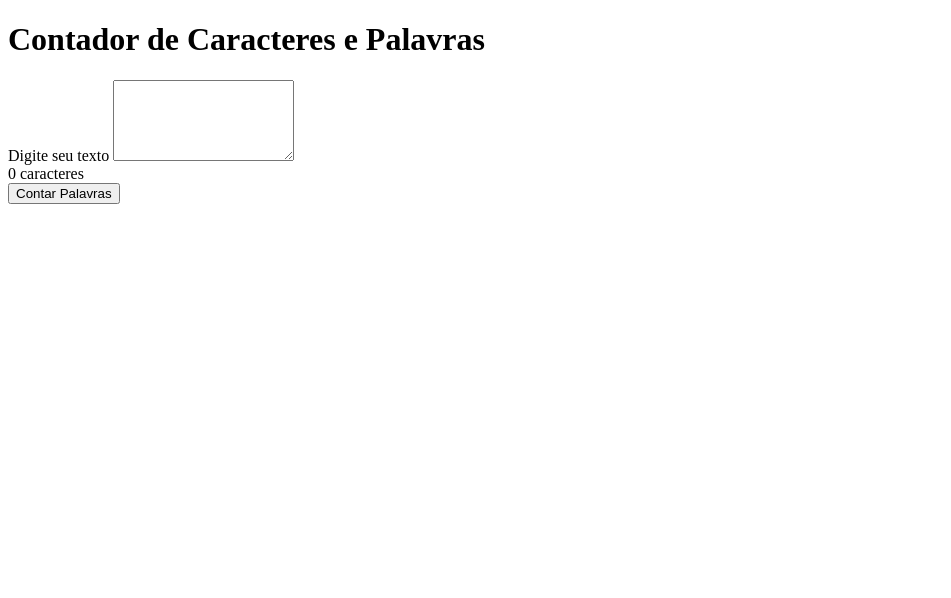
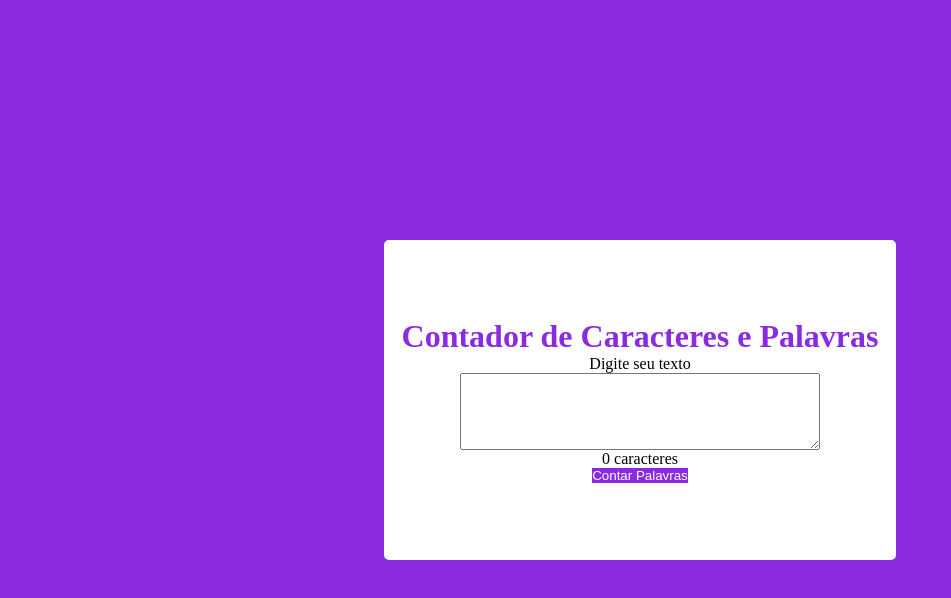
Before and after one commit to poeschkeh/DW-em-JS, a plain HTML site: page Projetos-DW-JS/ExContador-Caracteres/index.html in a window 1280 px wide. Both pictures are taken after a click on the button "Contar Palavras". Shown: the whole page, without its empty margins (0-951 px from the left). Drawn offline with Linux system fonts and the light colour scheme.

Commit message:
ataualizaçãoContador-Caracteres

```diff
--- a/Projetos-DW-JS/ExContador-Caracteres/index.html
+++ b/Projetos-DW-JS/ExContador-Caracteres/index.html
@@ -10,14 +10,15 @@
   </head>
   <body>
     <div class="container">
-      <h1>Contador de Caracteres e Palavras</h1>
 
       <div class="campos-container">
+        <h1>Contador de Caracteres e Palavras</h1>
+
         <label for="input">Digite seu texto</label>
         <textarea input-texto name="input" id="input" rows="5"></textarea>
+        <div txt-contador class="contador">0 caracteres</div>
+        <button btn-contar id="btn-contar">Contar Palavras</button>
       </div>
-      <div txt-contador class="contador">0 caracteres</div>
-      <button btn-contar id="btn-contar">Contar Palavras</button>
     </div>
   </body>
 </html>
--- a/Projetos-DW-JS/ExContador-Caracteres/script.js
+++ b/Projetos-DW-JS/ExContador-Caracteres/script.js
@@ -1,9 +1,23 @@
-const inputText = document.querySelector("(input-texto)")
-const btnContar = document.querySelector("(btn-contar)")
-const divContador = document.querySelector("(text-contador)")
+const inputTexto = document.querySelector("[input-texto]")
+const btnContar = document.querySelector("[btn-contar]")
+const divContador = document.querySelector("[text-contador]")
 
-function saudacao(){
-    console.log("Olá")
+let tipoContagem = "caracteres"
+
+function handleBtnContar(evento){
+    if (tipoContagem == "caracteres") {
+        evento.target.innerText = "Contar Palavras"
+        tipoContagem = "palavras"
+    } else{
+        evento.target.innerText = "Contar Caracteres"
+        tipoContagem = "caracteres"
+    }
 }
 
-btnContar.addEventListener("click", saudacao)
+const handleInputTexto = (evento) => {
+    console.log(evento.target.value)
+}
+
+btnContar.addEventListener("click", handleBtnContar) //FUNÇÃO GENÉRICA PARA CLIQUE
+//BtnContar.onclick = handleBtnContar //FUNÇÃO ESPECÍFICA PARA CLIQUE
+inputTexto.addEventListener("input", handleInputTexto)
--- a/Projetos-DW-JS/ExContador-Caracteres/style.css
+++ b/Projetos-DW-JS/ExContador-Caracteres/style.css
@@ -0,0 +1,38 @@
+*{
+    margin: 0;
+    padding: 0;
+}
+
+.container{
+    width: 100vw; /*width é largura*/
+    height: 100vh; /*height é altura*/
+    background-color: blueviolet;
+    align-items: center;
+    justify-content: center;
+    display: flex;
+}
+
+.campos-container{
+    background-color: white;
+    width: 40%;
+    height: 40%;
+    border-radius: 5px;
+    display: flex;
+    flex-direction: column;
+    align-items: center;
+    justify-content: center;
+}
+
+h1{
+    color: blueviolet;
+}
+
+textarea{
+    width: 70%;
+}
+
+button{
+    background-color: blueviolet;
+    color: white;
+    border: 3px;
+}
```
